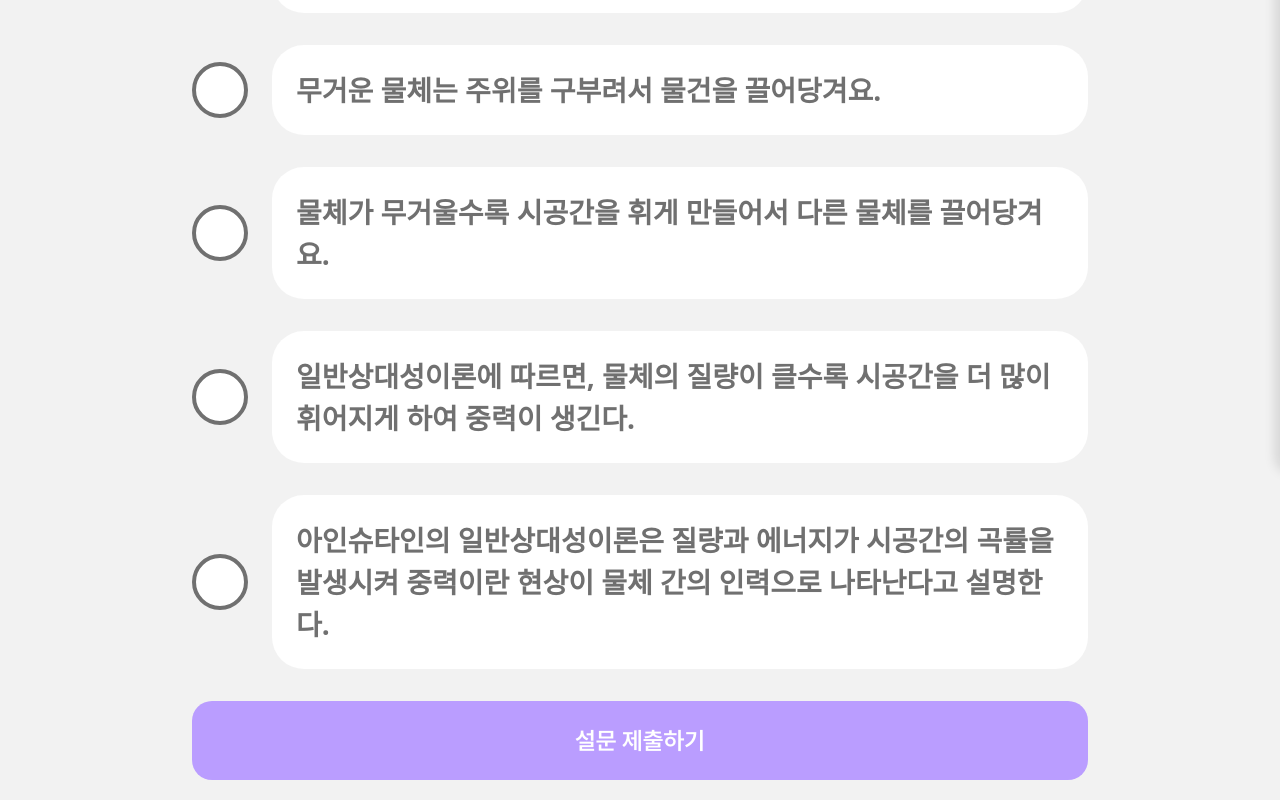
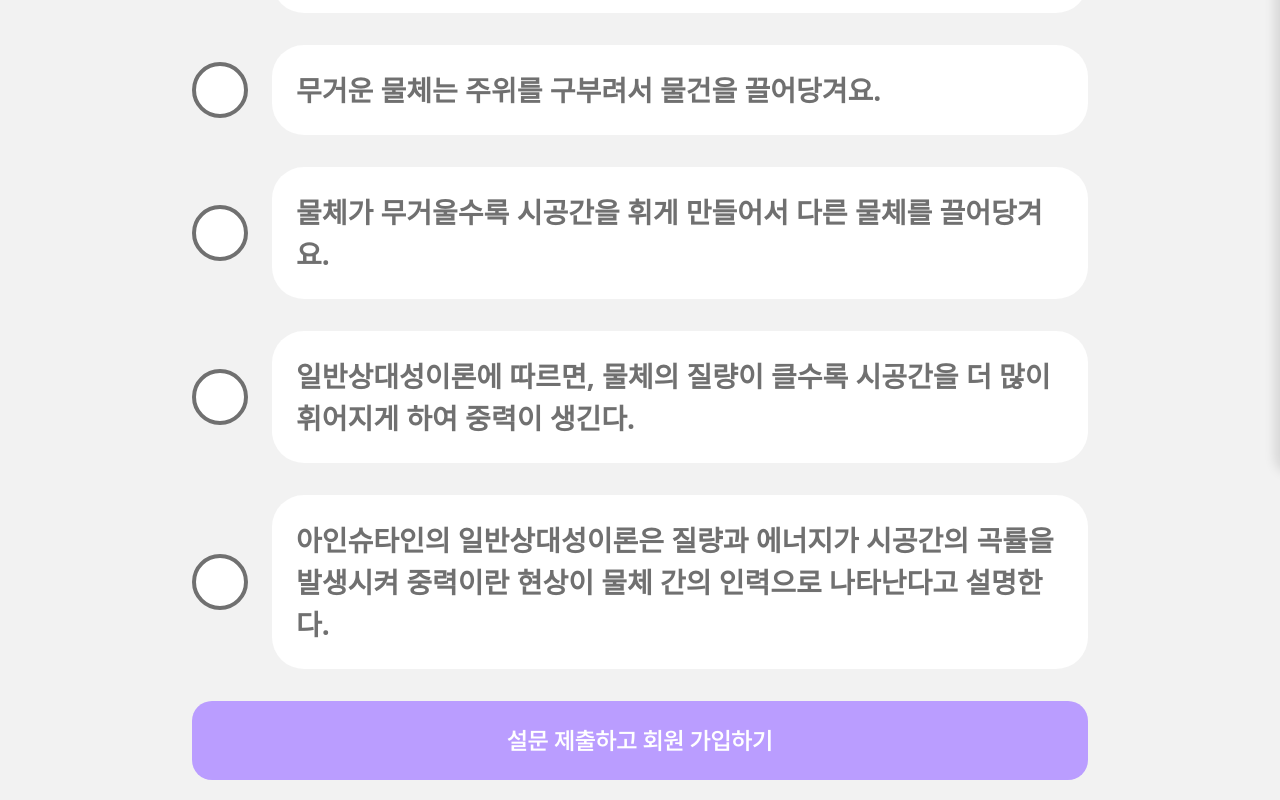
Before and after one commit to boostcampaitech7/level4-nlp-finalproject-hackathon-nlp-04-lv3, a React (Vite) app in the folder frontend/: page /auth/comprehension in a window 1280 px wide. Shown: the part 327-1127 px from the top of the page. Built offline with nearby package versions, Linux system fonts and the light colour scheme.

Commit message:
style: 버튼 텍스트 수정
#37

```diff
--- a/frontend/src/pages/auth/SignupPage/ComprehensionSurveyPage.tsx
+++ b/frontend/src/pages/auth/SignupPage/ComprehensionSurveyPage.tsx
@@ -78,7 +78,7 @@ const ComprehensionSurveyPage = () => {
           ))}
 
           <Button
-            text="설문 제출하기"
+            text="설문 제출하고 회원 가입하기"
             size="large"
             color="purple"
             plusClasses="w-full text-3xl h-[79px] rounded-[20px] mt-10"
```
